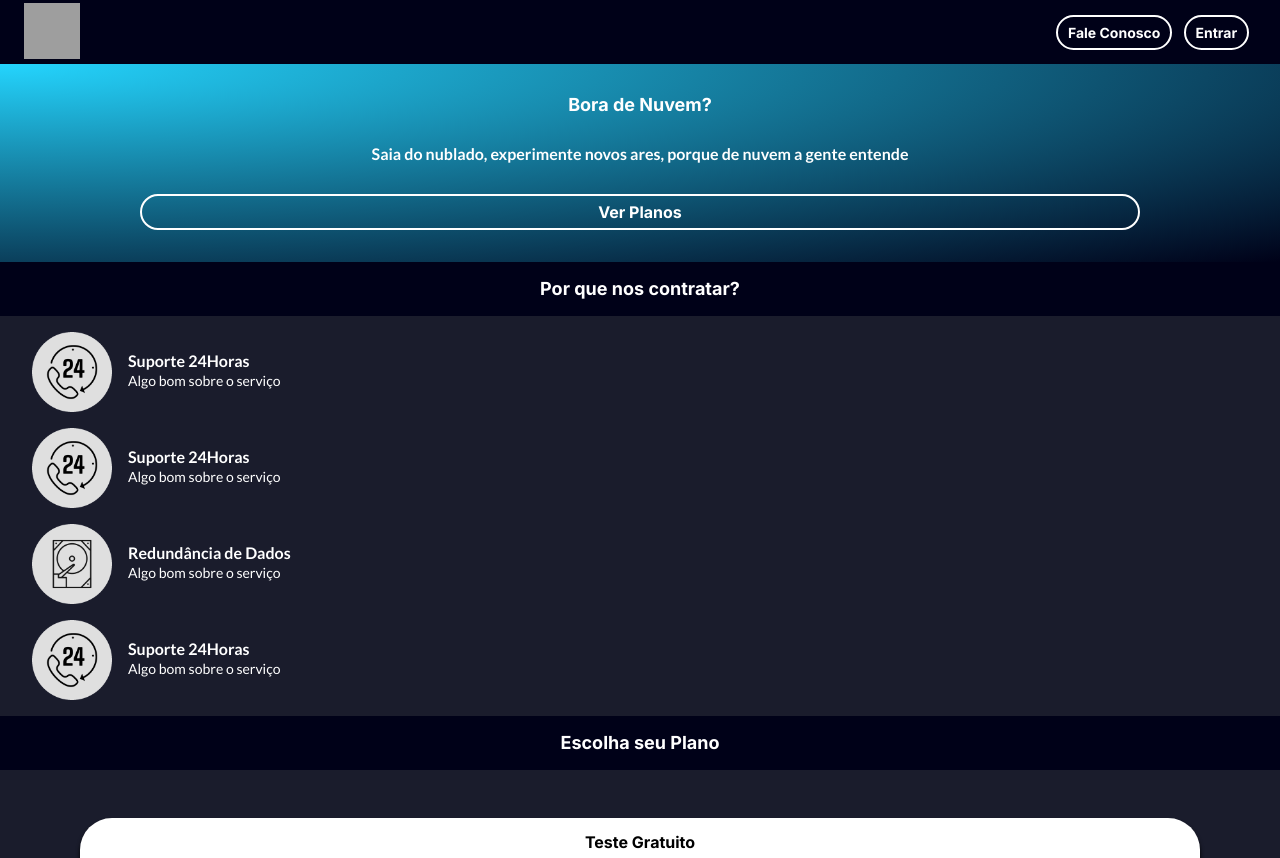
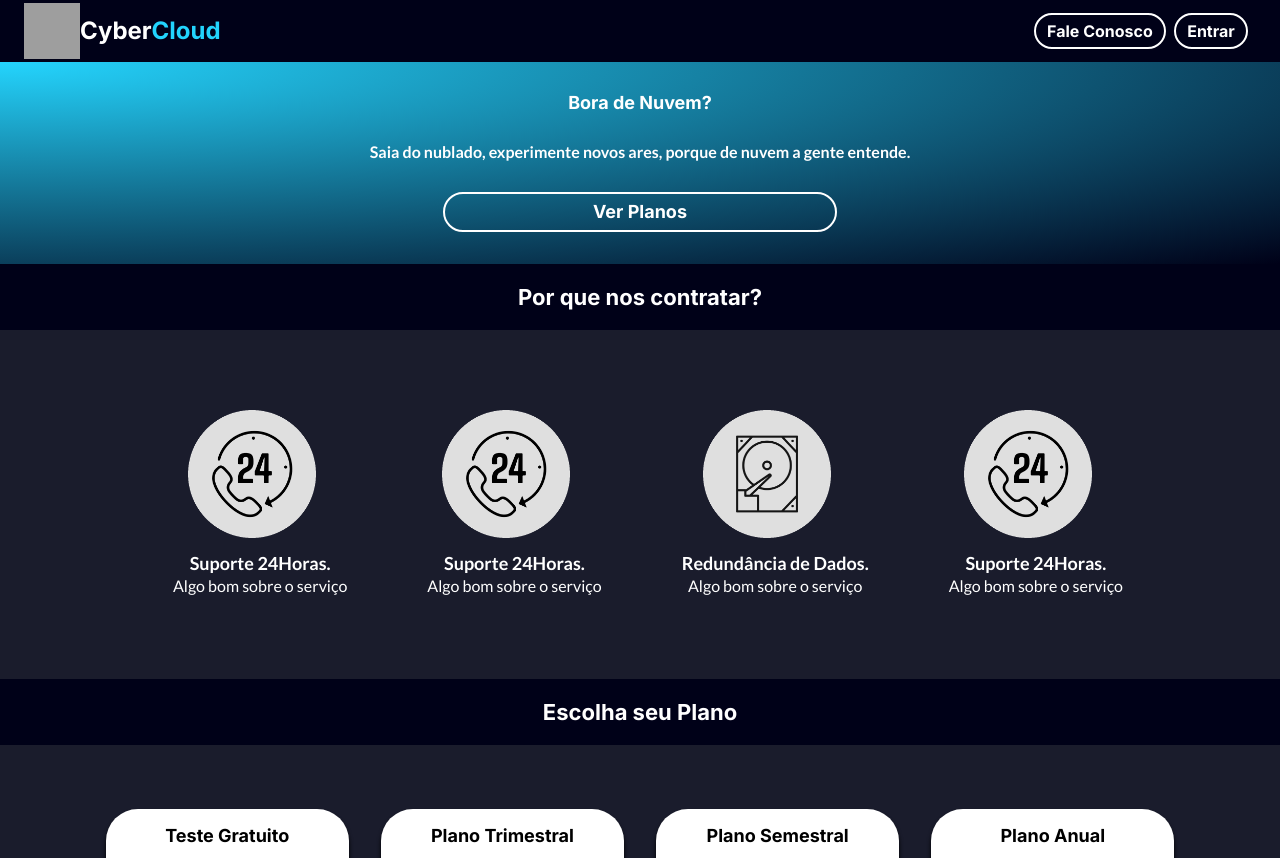
Before and after one commit to NathanSGomes/ProjetoSemestral, a PHP site: page / in a window 1280 px wide; the page is wider, and only the part inside the window is pictured. Shown: the top 858 px of that part. Run offline with PHP 8.4, Linux system fonts and the light colour scheme; grey boxes are pictures that could not be loaded.

Commit message:
AtualizaçãoV1.5
Responsividade para tablet

```diff
--- a/index.html
+++ b/index.html
@@ -16,6 +16,7 @@
 
             <div class="container">
                 <img src="img/Logo.svg" alt="Logo da Cyber Cloud" class="container__imagem">
+                <div><a href="index.html" class="logo__link-p">Cyber<b class="logo__link-bold-p">Cloud</b></a></div>
             </div>
 
             <div class="container">
@@ -28,7 +29,7 @@
         <section class="banner">
 
             <h2 class="banner__titulo">Bora de Nuvem?</h2>
-            <p class="banner__texto">Saia do nublado, experimente novos ares, porque de nuvem a gente entende</p>
+            <p class="banner__texto">Saia do nublado, experimente novos ares, porque de nuvem a gente entende.</p>
             <a href="#Planos" class="banner__link">Ver Planos</a>
 
         </section>
@@ -41,7 +42,7 @@
                 <div class="vantagem__sobre">
                     <img src="img/Support.png" alt="Simbolo de Suporte Técnico" class="vantagem__imagem">
                     <div class="vantagem__container-texto">
-                        <h3 class="vantagem__texto">Suporte 24Horas</h3>
+                        <h3 class="vantagem__texto">Suporte 24Horas.</h3>
                         <p class="vantagem__descricao">Algo bom sobre o serviço</p>
                     </div>
                 </div>
@@ -49,7 +50,7 @@
                 <div class="vantagem__sobre">
                     <img src="img/Support.png" alt="Simbolo de Suporte Técnico" class="vantagem__imagem">
                     <div class="vantagem__container-texto">
-                        <h3 class="vantagem__texto">Suporte 24Horas</h3>
+                        <h3 class="vantagem__texto">Suporte 24Horas.</h3>
                         <p class="vantagem__descricao">Algo bom sobre o serviço</p>
                     </div>
                 </div>
@@ -57,7 +58,7 @@
                 <div class="vantagem__sobre">
                     <img src="img/HardDisk.png" alt="Simbolo de HD" class="vantagem__imagem">
                     <div class="vantagem__container-texto">
-                        <h3 class="vantagem__texto">Redundância de Dados</h3>
+                        <h3 class="vantagem__texto">Redundância de Dados.</h3>
                         <p class="vantagem__descricao">Algo bom sobre o serviço</p>
                     </div>
                 </div>
@@ -65,7 +66,7 @@
                 <div class="vantagem__sobre">
                     <img src="img/Support.png" alt="Simbolo de Suporte Técnico" class="vantagem__imagem">
                     <div class="vantagem__container-texto">
-                        <h3 class="vantagem__texto">Suporte 24Horas</h3>
+                        <h3 class="vantagem__texto">Suporte 24Horas.</h3>
                         <p class="vantagem__descricao">Algo bom sobre o serviço</p>
                     </div>
                 </div>
@@ -77,7 +78,7 @@
         <section class="plano" id="Planos">
 
             <h2 class="plano__titulo">Escolha seu Plano</h2>
-
+            <div class="container__card">
                 <div class="card">
 
                     <!-- 1° linha -->
@@ -92,7 +93,7 @@
 
                     <!-- 3ª linha -->
                     <div class="card__descricao">
-                    <h3>Talvez você também se interesse por...</h3>
+                        <h3>7 dias de teste gratuito. Se inicia após o primeiro acesso em sua rede.</h3>
                     </div>
 
                 </div>
@@ -153,7 +154,7 @@
                     </div>
 
                 </div>
-
+            </div>
         </section>
 
         <section class="pergunta">
@@ -187,9 +188,23 @@
             </div>
 
             <ul class="lista">
-                <li><a href="https://twitter.com/1Zaiross" target="_blank" class="lista__link">Twitter</a></li>
-                <li><a href="https://www.instagram.com/nath.gomes_/" target="_blank" class="lista__link">Instagram</a></li>
-                <li><a href="https://github.com/NathanSGomes" target="_blank" class="lista__link">Github</a></li>
+
+                <li class="container__lista">
+                    <img src="img/Twitter.png" alt="Logo do Twitter" class="lista__imagem">
+                    <a href="https://twitter.com/1Zaiross" target="_blank" class="lista__link">Twitter</a>
+                </li>
+
+                <li class="container__lista">
+                    <img src="img/Instagram.png" alt="Logo do Instagram" class="lista__imagem">
+                    <a href="https://www.instagram.com/nath.gomes_/" target="_blank" class="lista__link">Instagram</a>
+                </li>
+
+                <li class="container__lista">
+                    <img src="img/Github.png" alt="Logo do Github" class="lista__imagem">
+                    <a href="https://github.com/NathanSGomes" target="_blank" class="lista__link">Github</a>
+
+                </li>
+
             </ul>
 
             <p class="rodape__direito">© 2022 - 2023 CyberCloud, Inc. Todos os direitos reservados.</p>
--- a/styles/banner.css
+++ b/styles/banner.css
@@ -31,3 +31,24 @@
     font-weight: 700;
     width: 80%;
 }
+
+/* Responsividade Tablet */
+
+@media screen and (min-width: 1024px) {
+    .banner__link {
+        width: 30%;
+        font-size: 18px;
+    }
+
+    .banner__titulo {
+        font-size: 24px;
+    }
+
+    .banner__titulo {
+        font-size: 18px;
+    }
+
+    .banner__link:hover {
+        background-color: var(--effect-color);
+    }
+}
--- a/styles/header.css
+++ b/styles/header.css
@@ -44,6 +44,8 @@
 
 .container-contato {
     margin: 0.2em 1.5em;
+    display: flex;
+    align-items: center;
 }
 
 .logo__link {
@@ -55,3 +57,39 @@
 .logo__link-bold {
     color: var(--effect-color);
 }
+
+.logo__link-p {
+    display: none;
+}
+
+/* Responsividade Tablet */
+
+@media screen and (min-width: 1024px) {
+    .container {
+        display: flex;
+        align-items: center;
+    }
+
+    .logo__link-p {
+        display: block;
+    }
+
+    .logo__link-p {
+        text-decoration: none;
+        color: var(--primary-color);
+        font-weight: 700;
+        font-size: 24px;
+    }
+
+    .logo__link-bold-p {
+        color: var(--effect-color);
+    }
+
+    .container__link:hover{
+        background-color: var(--effect-color);
+    }
+
+    .container__link {
+        font-size: 16px;
+    }
+}
--- a/styles/pergunta.css
+++ b/styles/pergunta.css
@@ -49,3 +49,23 @@ details {
 details[open] > summary {
     margin-bottom: 0.5rem;
 }
+
+/* Responsividade Tablet */
+
+@media screen and (min-width: 1024px) {
+    .pergunta__titulo {
+        font-size: 22px;
+    }
+
+    .detalhe__titulo {
+        font-size: 18px;
+    }
+
+    .detalhe__texto {
+        font-size: 16px;
+    }
+
+    .detalhe__titulo:hover {
+        color: var(--effect-color);
+    }
+}
--- a/styles/plano.css
+++ b/styles/plano.css
@@ -34,3 +34,35 @@
     margin: 0 2em 1em 2em;
     text-align: center;
 }
+
+/* Responsividade Tablet */
+
+@media screen and (min-width: 1024px) {
+    .plano__titulo {
+        font-size: 22px;
+    }
+
+    .container__card {
+        display: flex;
+        justify-content: center;
+        margin: 4em 2em;
+    }
+
+    .card {
+        width: 20%;
+        margin: 0 1em;
+    }
+
+    .card__imagem {
+        width: 40em;
+        height: 8em;
+    }
+
+    .card__titulo {
+        font-size: 18px;
+    }
+
+    .card__descricao {
+        font-size: 16px;
+    }
+}
--- a/styles/rodape.css
+++ b/styles/rodape.css
@@ -34,3 +34,41 @@
     font-weight: 700;
     margin: 0 1em;
 }
+
+.lista__imagem {
+    display: none;
+}
+
+/* Responsividade Tablet */
+
+@media screen and (min-width: 1024px) {
+    .lista__link {
+        font-size: 14px;
+        margin-right: 0 2em 0 0;
+    }
+
+    .lista__link:hover {
+        color: var(--effect-color);
+    }
+
+    .rodape__imagem {
+        width: 3em;
+        height: 3em;
+        padding-top: 2em;
+    }
+
+    .container__lista {
+        display: flex;
+        align-items: center;
+    }
+
+    .lista__imagem {
+        width: 1em;
+        height: 1em;
+        display: block;
+    }
+
+    .rodape__direito {
+        font-size: 14px;
+    }
+}
--- a/styles/vantagem.css
+++ b/styles/vantagem.css
@@ -37,3 +37,38 @@
     font-size: 14px;
     margin-bottom: 0.3em;
 }
+
+/* Responsividade Tablet */
+
+@media screen and (min-width: 1024px) {
+    .container__vantagem {
+        display: flex;
+        justify-content: center;
+        margin: 4em 2em;
+    }
+    .vantagem__sobre {
+        flex-direction: column;
+    }
+
+    .vantagem__imagem{
+        width: 8em;
+        height: 8em;
+        margin-bottom: 1em;
+    }
+
+    .vantagem__container-texto {
+        text-align: center;
+    }
+
+    .vantagem__titulo {
+        font-size: 22px;
+    }
+
+    .vantagem__texto {
+        font-size: 18px;
+    }
+
+    .vantagem__descricao {
+        font-size: 16px;
+    }
+}
```
Also changed, not shown: contato.html (+16 -3 lines), login.html (+16 -3 lines), img/Github.png (added), img/Instagram.png (added), img/Twitter.png (added). Lines whose indentation alone changed are shown as unchanged.
